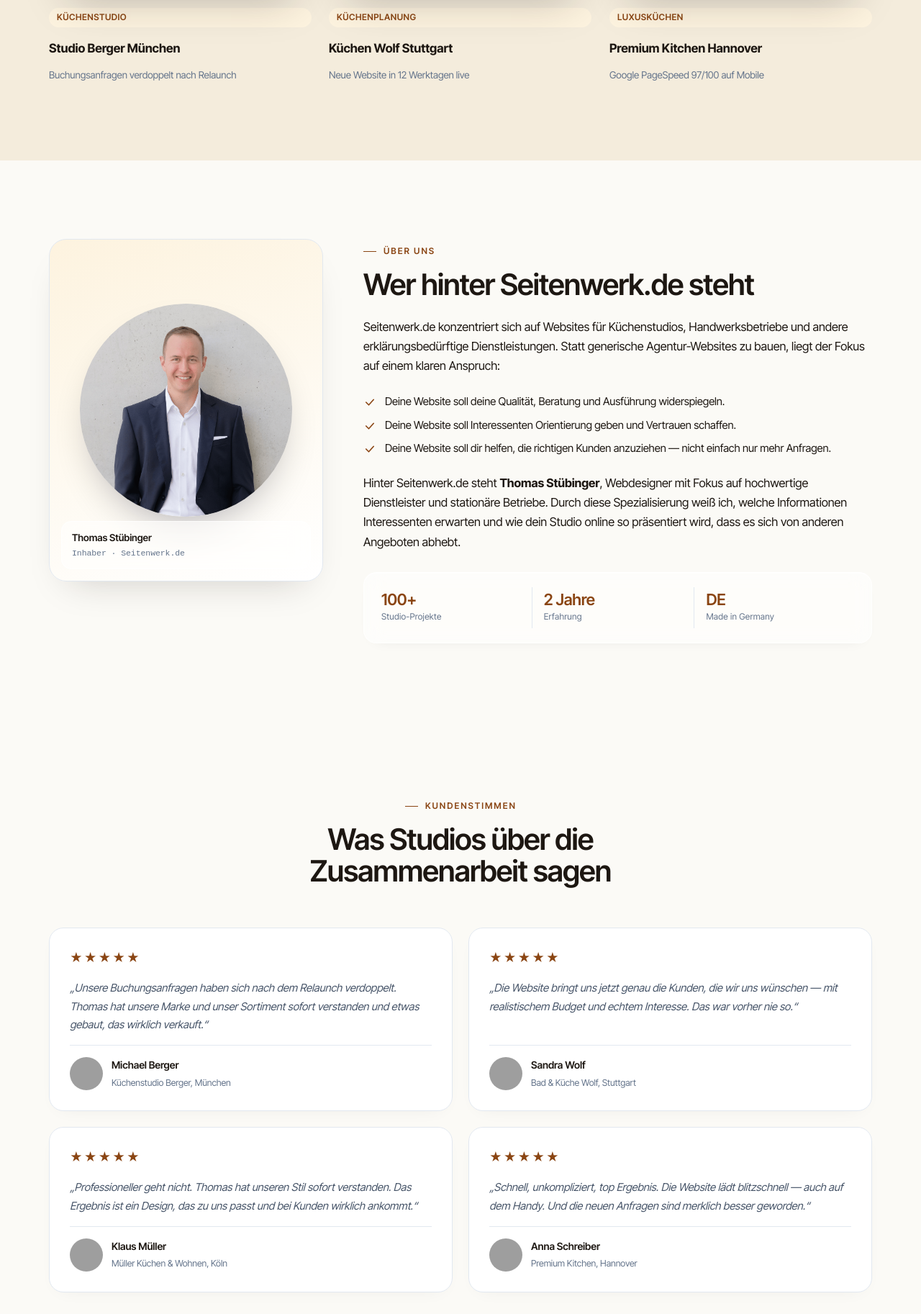
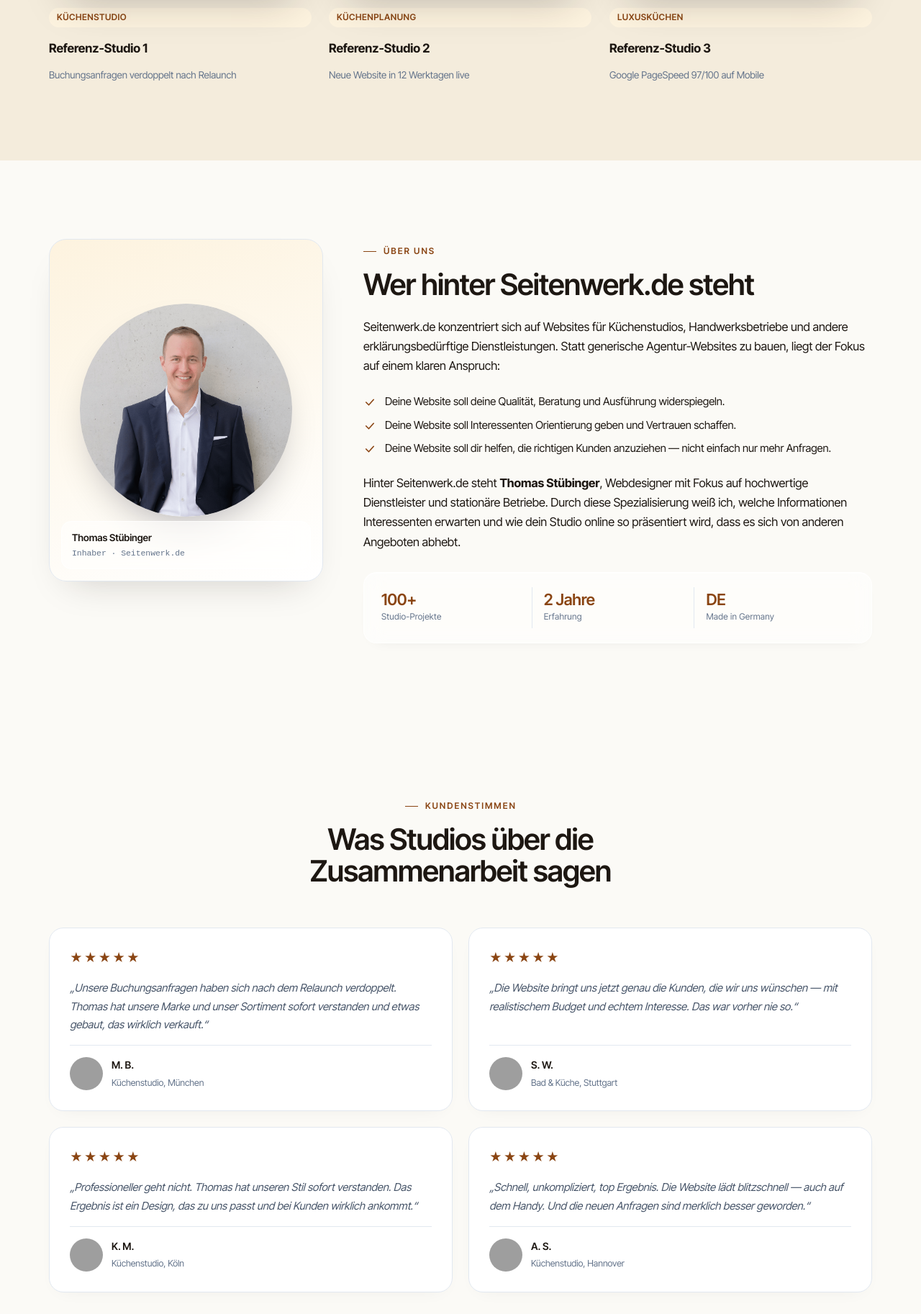
Before and after one commit to AIAccountSC/seitenwerk-kuechenstudio, a website: page index.html in a window 1280 px wide. Shown: the part 6434-8260 px from the top of the page at 72% size. Drawn offline with Linux system fonts and the light colour scheme; grey boxes are pictures that could not be loaded.

Commit message:
chore: anonymise testimonials + portfolio examples (no verified client names)

```diff
--- a/index.html
+++ b/index.html
@@ -504,7 +504,7 @@
               <img src="https://images.unsplash.com/photo-1600489000022-c2086d79f9d4?w=820&h=540&fit=crop&auto=format" alt="K&#252;chenstudio Website Beispiel" width="820" height="540" loading="lazy" decoding="async">
             </div>
             <span class="example-tag">K&#252;chenstudio</span>
-            <h3>Studio Berger M&#252;nchen</h3>
+            <h3>Referenz-Studio 1</h3>
             <p>Buchungsanfragen verdoppelt nach Relaunch</p>
           </div>
           <div class="example-card reveal d2">
@@ -512,7 +512,7 @@
               <img src="https://images.unsplash.com/photo-1556909114-f6e7ad7d3136?w=820&h=540&fit=crop&auto=format" alt="K&#252;chenplaner Website Beispiel" width="820" height="540" loading="lazy" decoding="async">
             </div>
             <span class="example-tag">K&#252;chenplanung</span>
-            <h3>K&#252;chen Wolf Stuttgart</h3>
+            <h3>Referenz-Studio 2</h3>
             <p>Neue Website in 12 Werktagen live</p>
           </div>
           <div class="example-card reveal d3">
@@ -520,7 +520,7 @@
               <img src="https://images.unsplash.com/photo-1556909211-36987daf7b4d?w=820&h=540&fit=crop&auto=format" alt="Luxusk&#252;chen Website Beispiel" width="820" height="540" loading="lazy" decoding="async">
             </div>
             <span class="example-tag">Luxusk&#252;chen</span>
-            <h3>Premium Kitchen Hannover</h3>
+            <h3>Referenz-Studio 3</h3>
             <p>Google PageSpeed 97/100 auf Mobile</p>
           </div>
         </div>
@@ -589,7 +589,7 @@
             <blockquote class="testi-quote">&#8222;Unsere Buchungsanfragen haben sich nach dem Relaunch verdoppelt. Thomas hat unsere Marke und unser Sortiment sofort verstanden und etwas gebaut, das wirklich verkauft.&#8220;</blockquote>
             <div class="testi-person">
               <img src="https://images.unsplash.com/photo-1500648767791-00dcc994a43e?w=96&h=96&fit=crop&crop=face&auto=format" alt="Michael Berger" width="46" height="46" loading="lazy" decoding="async">
-              <div><strong>Michael Berger</strong><span>K&#252;chenstudio Berger, M&#252;nchen</span></div>
+              <div><strong>M. B.</strong><span>K&#252;chenstudio, M&#252;nchen</span></div>
             </div>
           </article>
           <article class="testi-card reveal d2">
@@ -597,7 +597,7 @@
             <blockquote class="testi-quote">&#8222;Die Website bringt uns jetzt genau die Kunden, die wir uns w&#252;nschen &#8212; mit realistischem Budget und echtem Interesse. Das war vorher nie so.&#8220;</blockquote>
             <div class="testi-person">
               <img src="https://images.unsplash.com/photo-1487309078313-fad80c3ec1e5?w=96&h=96&fit=crop&crop=face&auto=format" alt="Sandra Wolf" width="46" height="46" loading="lazy" decoding="async">
-              <div><strong>Sandra Wolf</strong><span>Bad &amp; K&#252;che Wolf, Stuttgart</span></div>
+              <div><strong>S. W.</strong><span>Bad &amp; K&#252;che, Stuttgart</span></div>
             </div>
           </article>
           <article class="testi-card reveal d3">
@@ -605,7 +605,7 @@
             <blockquote class="testi-quote">&#8222;Professioneller geht nicht. Thomas hat unseren Stil sofort verstanden. Das Ergebnis ist ein Design, das zu uns passt und bei Kunden wirklich ankommt.&#8220;</blockquote>
             <div class="testi-person">
               <img src="https://images.unsplash.com/photo-1519085360753-af0119f7cbe7?w=96&h=96&fit=crop&crop=face&auto=format" alt="Klaus M&#252;ller" width="46" height="46" loading="lazy" decoding="async">
-              <div><strong>Klaus M&#252;ller</strong><span>M&#252;ller K&#252;chen &amp; Wohnen, K&#246;ln</span></div>
+              <div><strong>K. M.</strong><span>K&#252;chenstudio, K&#246;ln</span></div>
             </div>
           </article>
           <article class="testi-card reveal d4">
@@ -613,7 +613,7 @@
             <blockquote class="testi-quote">&#8222;Schnell, unkompliziert, top Ergebnis. Die Website l&#228;dt blitzschnell &#8212; auch auf dem Handy. Und die neuen Anfragen sind merklich besser geworden.&#8220;</blockquote>
             <div class="testi-person">
               <img src="https://images.unsplash.com/photo-1573496359142-b8d87734a5a2?w=96&h=96&fit=crop&crop=face&auto=format" alt="Anna Schreiber" width="46" height="46" loading="lazy" decoding="async">
-              <div><strong>Anna Schreiber</strong><span>Premium Kitchen, Hannover</span></div>
+              <div><strong>A. S.</strong><span>K&#252;chenstudio, Hannover</span></div>
             </div>
           </article>
         </div>
```
